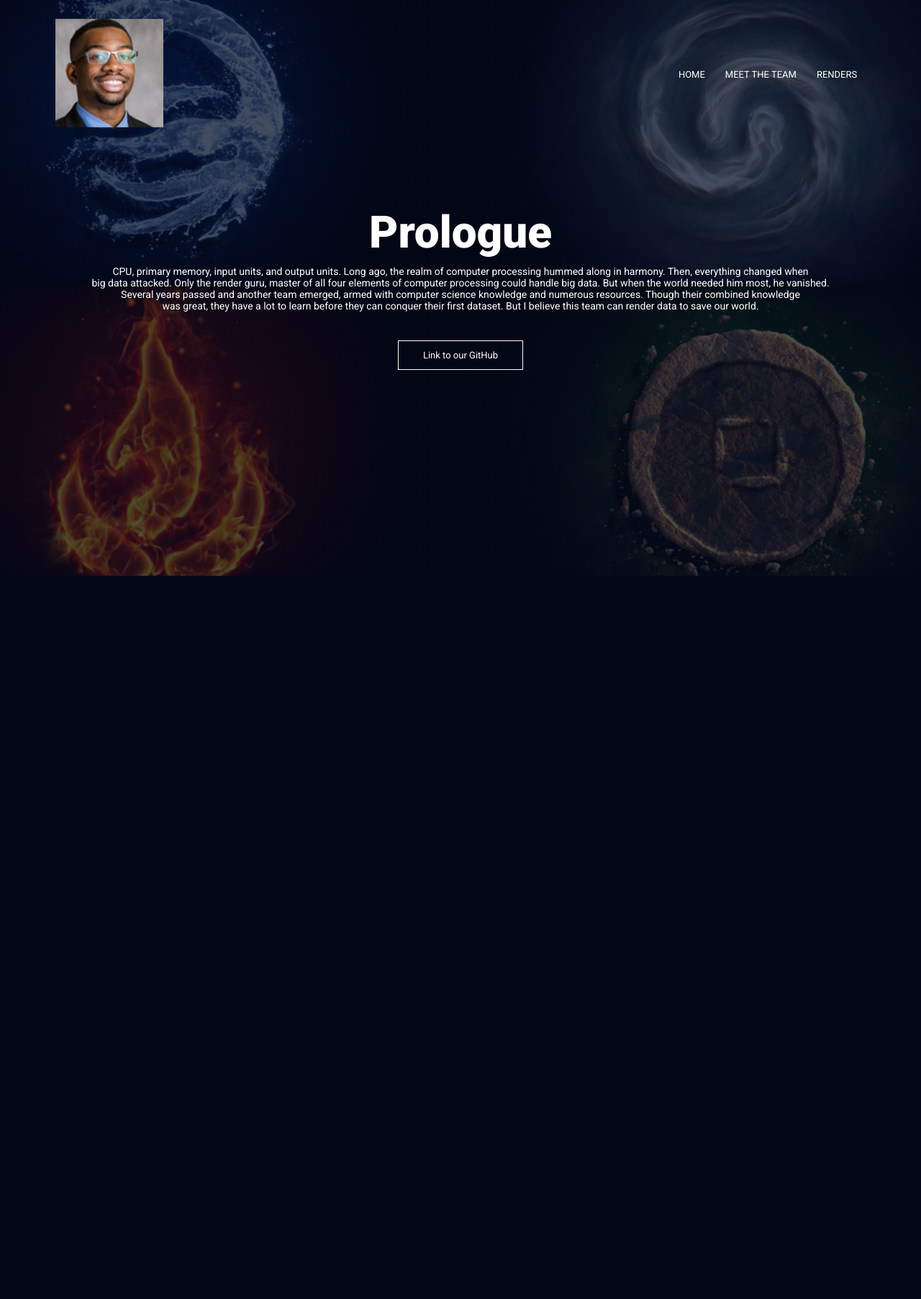
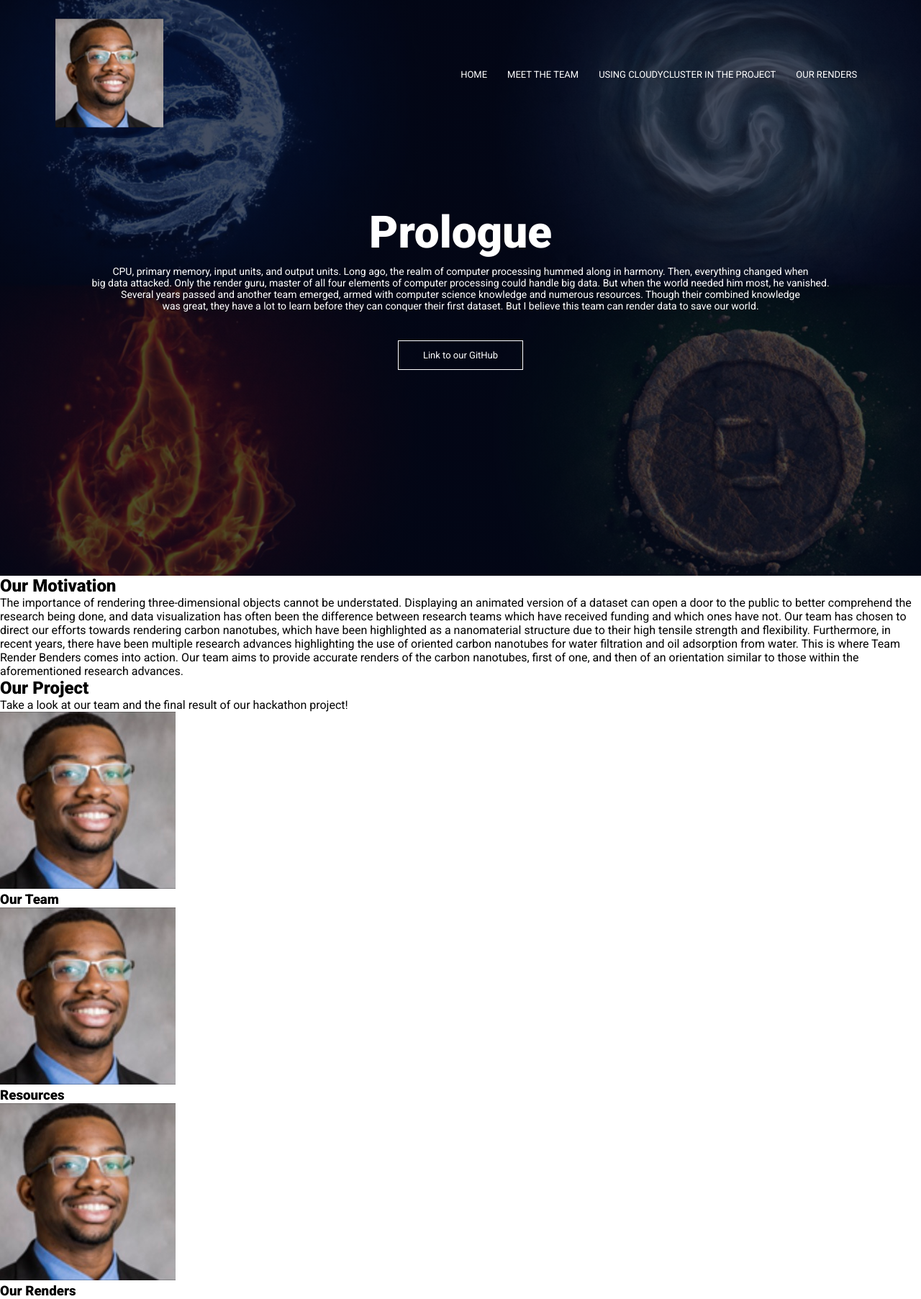
Before and after one commit to rollercoaster111/renderbenders, a Flask app: page / in a window 1280 px wide. Shown: the whole page at 72% size. Before the commit the page ends 800 px from the top, so only its background shows below. Run offline with Flask 2, Linux system fonts and the light colour scheme.

Commit message:
made more changes

```diff
--- a/templates/main.html
+++ b/templates/main.html
@@ -17,7 +17,8 @@
 				<ul>
 					<li><a href="">HOME</a></li>
 					<li><a href="">MEET THE TEAM</a></li>
-					<li><a href="">RENDERS</a></li>
+					<li><a href="">USING CLOUDYCLUSTER IN THE PROJECT</a></li>
+					<li><a href="">OUR RENDERS</a></li>
 				</ul>
 			</div>
 		</nav>
@@ -26,9 +27,37 @@
 	<p>
 		CPU, primary memory, input units, and output units. Long ago, the realm of computer processing hummed along in harmony. Then, everything changed when <br>big data attacked. Only the render guru, master of all four elements of computer processing could handle big data. But when the world needed him most, he vanished. <br> Several years passed and another team emerged, armed with computer science knowledge and numerous resources. Though their combined knowledge <br>was great, they have a lot to learn before they can conquer their first dataset. But I believe this team can render data to save our world.
 	</p>
-	<a href="" class="hero-btn">Link to our GitHub</a>
+	<a href="https://github.com/rollercoaster111/renderbenders" class="hero-btn">Link to our GitHub</a>
 </div>
 	</section>
-
+	<!-----Course --->
+	<section class="team-intro">
+		<h1> Our Motivation </h1>
+		<p>The importance of rendering three-dimensional objects cannot be understated. Displaying an animated version of a dataset can open a door to the public to better comprehend the research being done, and data visualization has often been the difference between research teams which have received funding and which ones have not. Our team has chosen to direct our efforts towards rendering carbon nanotubes, which have been highlighted as a nanomaterial structure due to their high tensile strength and flexibility. Furthermore, in recent years, there have been multiple research advances highlighting the use of oriented carbon nanotubes for water filtration and oil adsorption from water. This is where Team Render Benders comes into action. Our team aims to provide accurate renders of the carbon nanotubes, first of one, and then of an orientation similar to those within the aforementioned research advances.</p>
+    </section>
+    <section class="features">
+    	<h1>Our Project</h1>
+    	<p>Take a look at our team and the final result of our hackathon project!</p>
+		<div class="row">
+			<div class="intro-col">
+				<img src="images/Chris_Metellus.jpg">
+				<div class="layer">
+					<h3>Our Team</h3>
+				</div>
+			</div>
+			<div class="intro-col">
+				<img src="images/Chris_Metellus.jpg">
+				<div class="layer">
+					<h3>Resources</h3>
+				</div>
+			</div>
+			<div class="intro-col">
+				<img src="images/Chris_Metellus.jpg">
+				<div class="layer">
+					<h3>Our Renders</h3>
+				</div>
+			</div>
+		</div>
+	</section>
 </body>
 </html>
```
